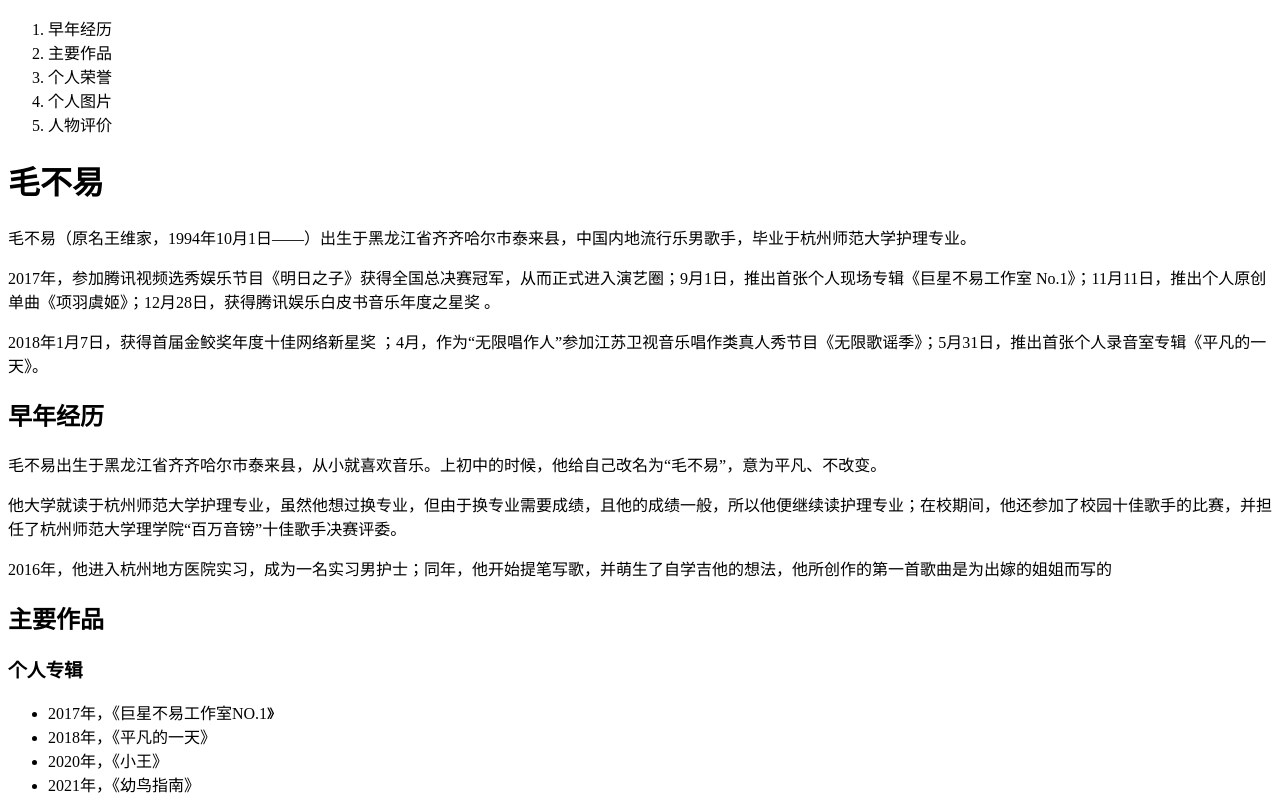
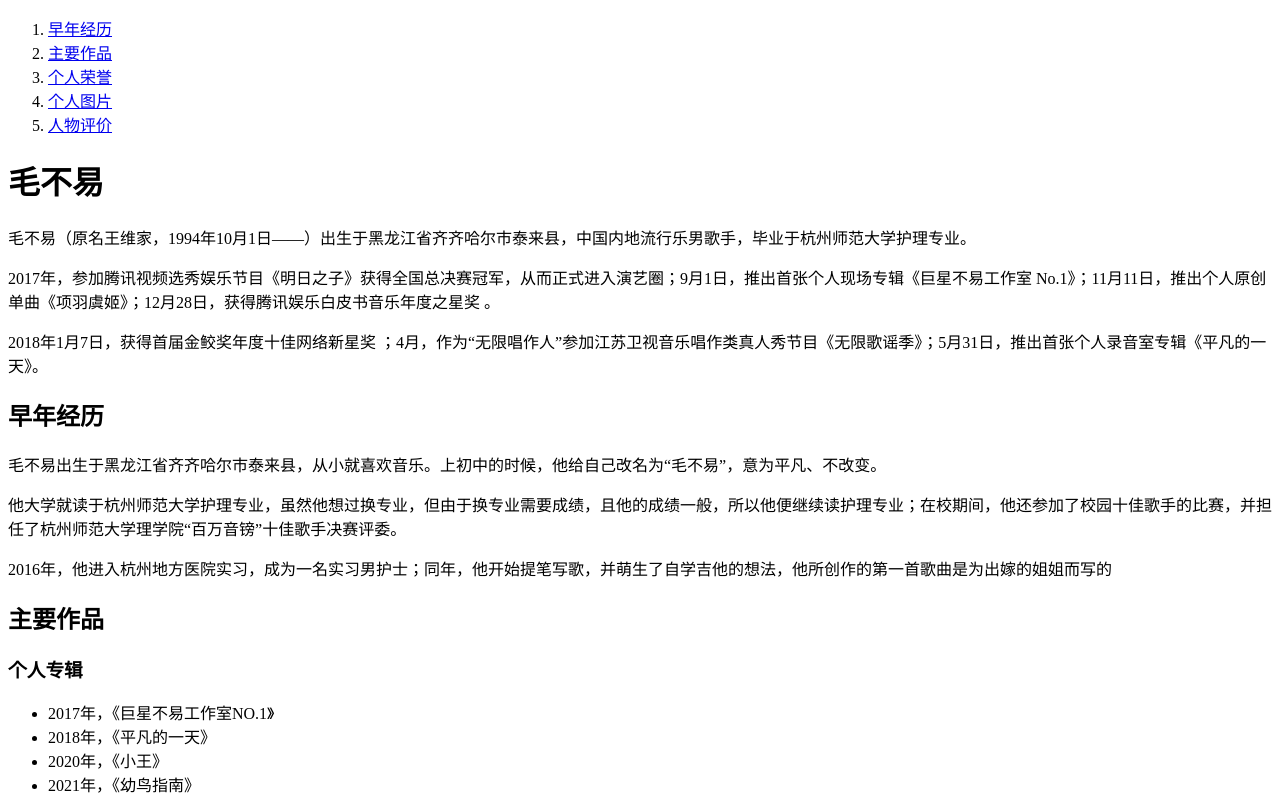
Before and after one commit to 2022015/practise-html-maobuyi, a plain HTML site: page index.html in a window 1280 px wide. Shown: the top 800 px of the page. Drawn offline with Linux system fonts and the light colour scheme.

Commit message:
目录修改

```diff
--- a/index.html
+++ b/index.html
@@ -14,11 +14,11 @@
 <body>
     <nav>
         <ol>
-            <Li><a href="#events"></a> 早年经历</Li>
-            <Li><a href="#works"></a> 主要作品</Li>
-            <Li><a href="#awards"></a> 个人荣誉</Li>
-            <Li><a href="#photos"></a> 个人图片</Li>
-            <Li><a href="#apprise"></a> 人物评价</Li>
+            <li><a href="#events"> 早年经历</a></Li>
+            <li><a href="#works"> 主要作品</a></li>
+            <li><a href="#awards"> 个人荣誉</a></li>
+            <li><a href="#photos"> 个人图片</a></li>
+            <li><a href="#apprise"> 人物评价</a><lLi>
         </ol>
     </nav>
     <h1>毛不易</h1>
```
